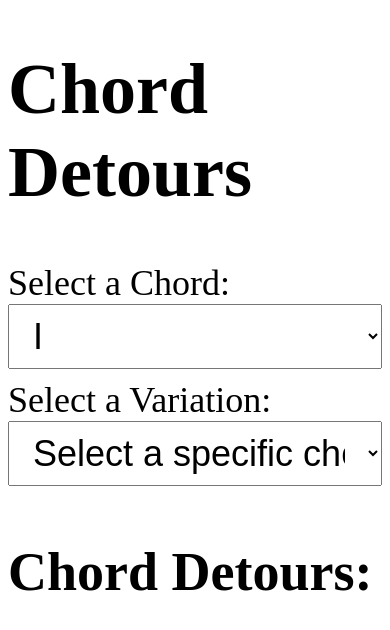
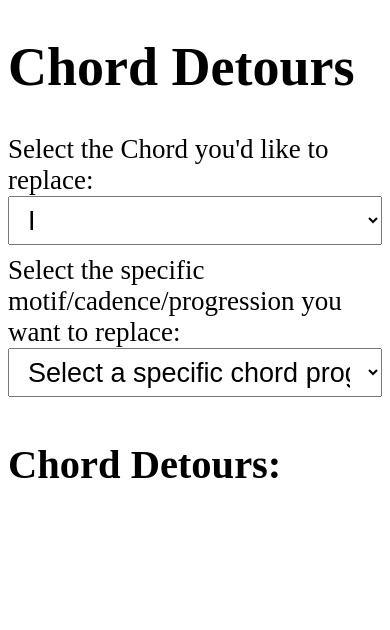
Before and after one commit to toddmccool/chord-detours, a plain HTML site: page index.html in a window 390 px wide. Drawn offline with Linux system fonts and the light colour scheme.

Commit message:
middle ground sizing for mobile and select name

```diff
--- a/index.html
+++ b/index.html
@@ -16,11 +16,11 @@
       }
       @media screen and (max-width: 600px) {
         body {
-          font-size: 36px; /* Increase font size for mobile */
+          font-size: 27px; /* Mid-size font for mobile */
         }
         select {
-          font-size: 36px; /* Increase dropdown font size for mobile */
-          padding: 10px 20px; /* Increase padding for better touch interaction */
+          font-size: 27px; /* Mid-size font in dropdowns for mobile */
+          padding: 7.5px 15px; /* Adjust padding for better touch interaction */
           width: 100%; /* Make dropdowns full-width */
         }
       }
@@ -103,7 +103,9 @@
   </head>
   <body>
     <h1>Chord Detours</h1>
-    <label for="primaryChordDropdown">Select a Chord:</label>
+    <label for="primaryChordDropdown"
+      >Select the Chord you'd like to replace:</label
+    >
     <select
       id="primaryChordDropdown"
       onchange="populateSecondaryDropdown(this.value)"
@@ -115,7 +117,9 @@
       <option value="vi">vi</option>
     </select>
     <br />
-    <label for="secondaryChordDropdown">Select a Variation:</label>
+    <label for="secondaryChordDropdown"
+      >Select the specific motif/cadence/progression you want to replace:</label
+    >
     <select id="secondaryChordDropdown" onchange="displayChordDetours()">
       <!-- Default option will be added dynamically -->
     </select>
```
